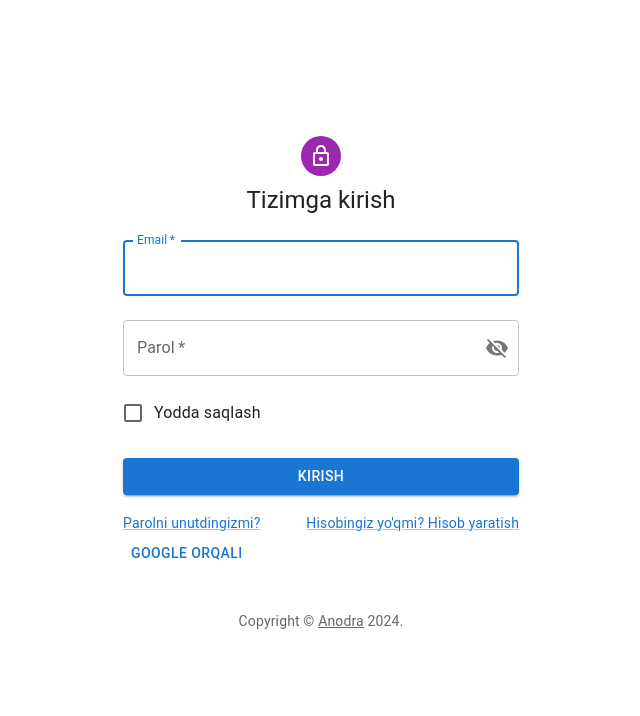
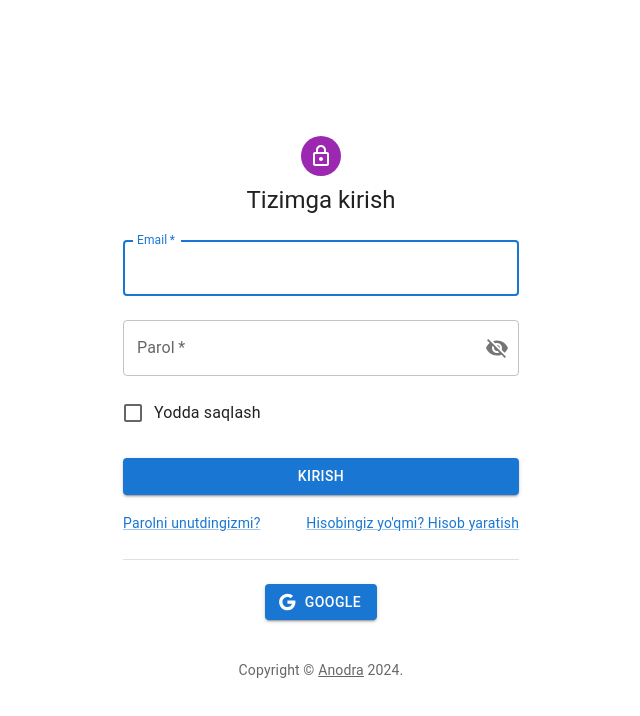
Before and after one commit to Yagafarov/education.website, a React (Vite) app: page /signin in a window 1280 px wide. Shown: the top 716 px of the page, without its empty margins (319-959 px from the left). Built offline with nearby package versions, Linux system fonts and the light colour scheme.

Commit message:
add google button for auth

```diff
--- a/src/components/auth/Signin.jsx
+++ b/src/components/auth/Signin.jsx
@@ -14,7 +14,7 @@ import Container from '@mui/material/Container';
 import Divider from '@mui/material/Divider';
 import { createTheme, ThemeProvider } from '@mui/material/styles';
 
-import { VisibilityOff, Visibility } from '@mui/icons-material';
+import { VisibilityOff, Visibility, Google } from '@mui/icons-material';
 import { IconButton, InputAdornment } from '@mui/material';
 
 function Copyright(props) {
@@ -133,8 +133,13 @@ export default function SignIn() {
                   {"Hisobingiz yo'qmi? Hisob yaratish"}
                 </Link>
               </Grid>
-              <Button>google orqali</Button>
-              <Divider />
+              <Grid item textAlign={'center'} width={'100%'} mt={3} >
+                <Divider />
+                <Box mt={3}>
+                  <Button startIcon={<Google />} variant="contained">google</Button>
+
+                </Box>
+              </Grid>
             </Grid>
           </Box>
         </Box>
--- a/src/components/auth/Signup.jsx
+++ b/src/components/auth/Signup.jsx
@@ -12,8 +12,8 @@ import LockOutlinedIcon from '@mui/icons-material/LockOutlined';
 import Typography from '@mui/material/Typography';
 import Container from '@mui/material/Container';
 import { createTheme, ThemeProvider } from '@mui/material/styles';
-import { IconButton, InputAdornment } from '@mui/material';
-import {VisibilityOff,Visibility } from '@mui/icons-material';
+import { Divider, IconButton, InputAdornment } from '@mui/material';
+import {VisibilityOff,Visibility, Google } from '@mui/icons-material';
 
 function Copyright(props) {
     return (
@@ -145,6 +145,12 @@ export default function SignUp() {
                                     Hisobingiz bormi? tizimga kirish
                                 </Link>
                             </Grid>
+                            <Grid item textAlign={'center'} width={'100%'} mt={3} >
+                                      <Divider/>
+                                      <Box mt={3}>
+                                      <Button startIcon={<Google/>} variant='contained' >google</Button>
+                                      </Box>
+                            </Grid>
                         </Grid>
                     </Box>
                 </Box>
```
